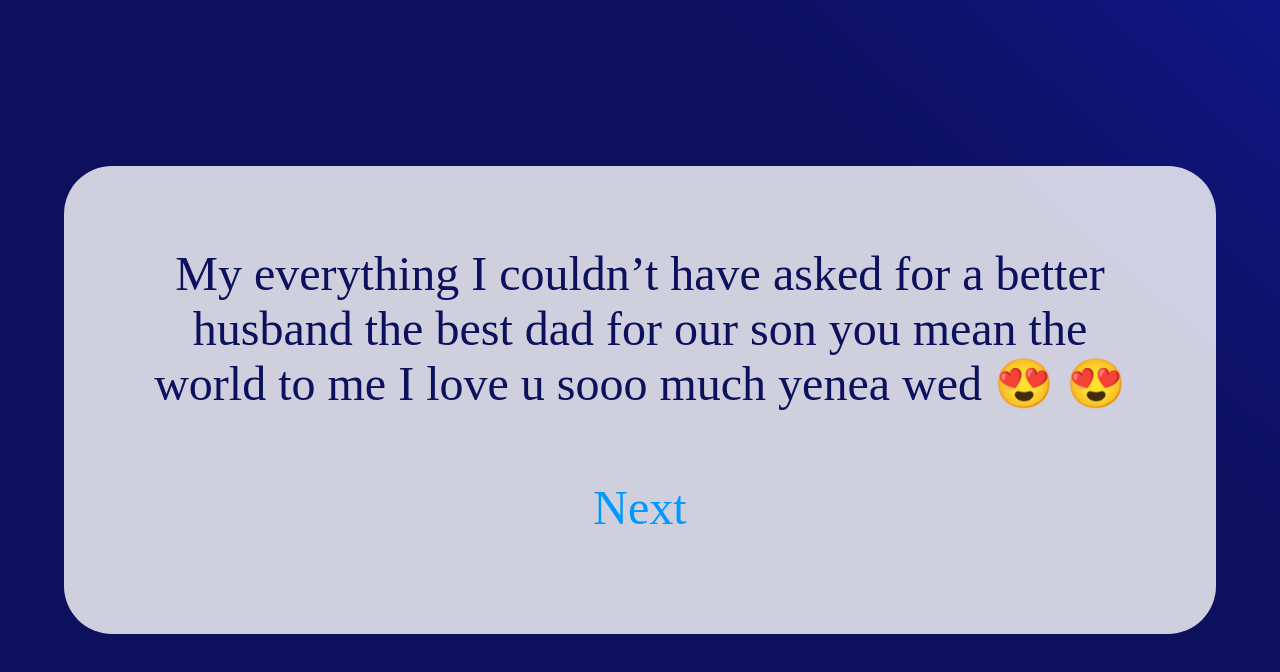
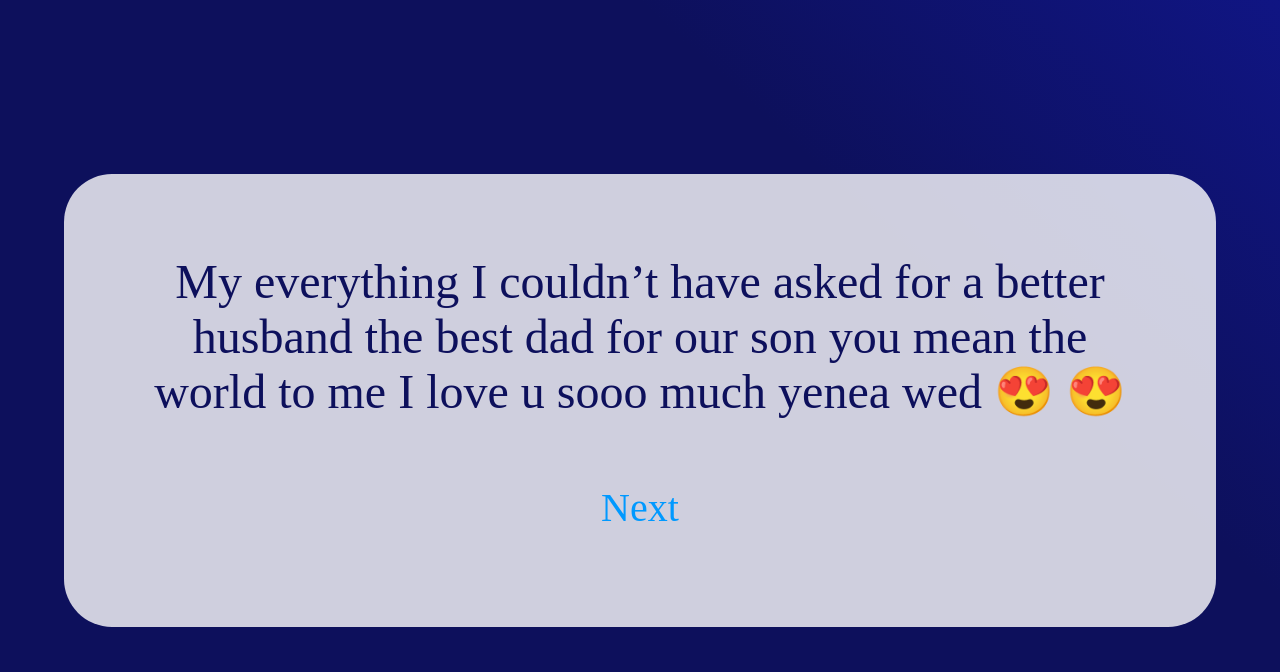
Before and after one commit to NardosAtnaw/funproject, a plain HTML site: page index.html in a window 1280 px wide. Drawn offline with Linux system fonts and the light colour scheme.

Commit message:
last fix5

```diff
--- a/style.css
+++ b/style.css
@@ -17,13 +17,13 @@ a{
 
 }
 .btn{
-	padding:1.2rem;
+	padding:1rem;
 
 
 	background:none;
 border-radius:none;
 color: #09f;
-font-size:3rem;
+font-size:2.5rem;
 }
 .btn2{
 
```
